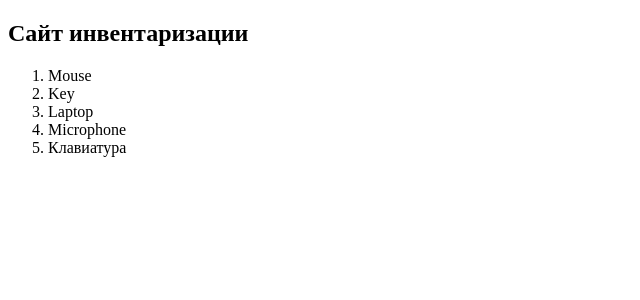
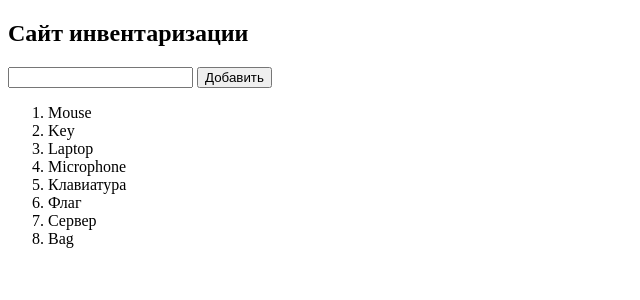
Before and after one commit to Lola-n28/inventor, a Flask app: page / in a window 1280 px wide. Shown: the top 300 px of the page, without its empty margins (0-640 px from the left). Run offline with Flask 2, Linux system fonts and the light colour scheme.

Commit message:
add adding

```diff
--- a/app.py
+++ b/app.py
@@ -1,4 +1,4 @@
-from flask import Flask, render_template
+from flask import Flask, render_template, request
 
 app = Flask(__name__)
 
@@ -12,3 +12,14 @@ def homepage():
     f = open('goods.txt', 'r', encoding='utf-8')
     txt = f.readlines()
     return render_template('index.html', goods=txt)
+
+@app.route('/add/', methods=["POST"])
+def add():
+    good = request.form["good"]
+    f = open('goods.txt', 'a+', encoding='utf-8')
+    f.write(good + "\n")
+    f.close()
+    return """
+        <h1>Интвентарь пополнен</h1>
+        <a href='/'>Домой</a>
+    """
--- a/goods.txt
+++ b/goods.txt
@@ -3,3 +3,6 @@ Key
 Laptop
 Microphone
 Клавиатура
+Флаг
+Сервер
+Bag
--- a/templates/index.html
+++ b/templates/index.html
@@ -8,6 +8,10 @@
 </head>
 <body>
     <h2>Сайт инвентаризации</h2>
+    <form action='/add/' method="POST">
+        <input type="text" name="good">
+        <button>Добавить</button>
+    </form>
     <!-- <h2>Hello world!</h2>
     <div>This page is template</div> -->
     <!-- <h3>{{ my_var }}</h3> -->
```
